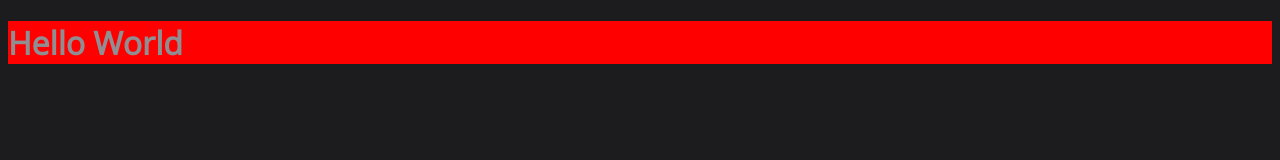
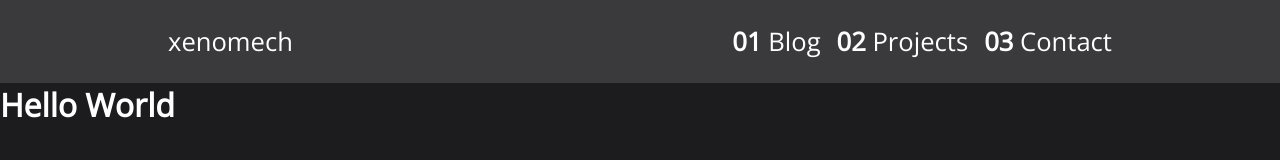
Before and after one commit to xenomech/MySpot, a Gatsby site: page / in a window 1280 px wide. Built offline with nearby package versions, Linux system fonts and the light colour scheme; Gatsby itself is replaced by a stand-in of ours.

Commit message:
🎨 Just a simple nav

```diff
--- a/gatsby-browser.js
+++ b/gatsby-browser.js
@@ -3,16 +3,16 @@ import { createGlobalStyle, ThemeProvider } from "styled-components"
 import Theme from "./src/themes/theme"
 
 const GlobalStyle = createGlobalStyle`
-  /* * {
+  * {
     box-sizing:border-box;
     margin:0;
     padding:0;
-  } */
+  }
   body,html{
     height:100%;
     font-family:${props => props.theme.font.main};
     background-color:${props => props.theme.colors.sysGrayDark6};
-    color:${props => props.theme.colors.sysGrayDark1};
+    color:white;
 
   }
 `
--- a/src/components/container.js
+++ b/src/components/container.js
@@ -1,6 +1,12 @@
 import React from "react"
 import { ContainerWrapper } from "../styles"
+import { Nav } from "./nav"
 
 export const Container = ({ children }) => {
-  return <ContainerWrapper>{children}</ContainerWrapper>
+  return (
+    <ContainerWrapper>
+      <Nav />
+      {children}
+    </ContainerWrapper>
+  )
 }
--- a/src/components/index.js
+++ b/src/components/index.js
@@ -1 +1,2 @@
 export * from "./container"
+export * from "./nav"
--- /dev/null
+++ b/src/components/nav.js
@@ -0,0 +1,26 @@
+import React from "react"
+import { NavWrapper, NavLinks } from "../styles"
+import { Link } from "gatsby"
+
+export const Nav = () => {
+  return (
+    <NavWrapper>
+      <NavLinks>
+        <Link to="/">
+          xenomech
+        </Link>
+      </NavLinks>
+      <NavLinks>
+        <Link to="/blog">
+          <strong>01 </strong>Blog
+        </Link>
+        <Link to="/projects">
+          <strong>02 </strong>Projects
+        </Link>
+        <Link to="/contact">
+          <strong>03 </strong>Contact
+        </Link>
+      </NavLinks>
+    </NavWrapper>
+  )
+}
--- a/src/styles/containerWrapper.js
+++ b/src/styles/containerWrapper.js
@@ -2,7 +2,6 @@ import styled from "styled-components"
 
 export const ContainerWrapper = styled.div`
   height: 100%;
-  background-color: red;
 
   @media ${props => props.theme.breakpoints.tablet} {
   }
--- a/src/styles/index.js
+++ b/src/styles/index.js
@@ -1 +1,2 @@
 export * from "./containerWrapper"
+export * from "./navWrapper"
--- /dev/null
+++ b/src/styles/navWrapper.js
@@ -0,0 +1,38 @@
+import styled from "styled-components"
+
+export const NavWrapper = styled.nav`
+  display: flex;
+  justify-content: space-between;
+  align-items: center;
+  flex-wrap: wrap;
+  font-size: 1.6rem;
+  padding: 1.5rem 10rem;
+  background-color: ${props => props.theme.colors.sysGrayDark4};
+  @media ${props => props.theme.breakpoints.tablet} {
+    font-size: 1.4rem;
+    padding: 1.5rem 1rem;
+  }
+  @media ${props => props.theme.breakpoints.mobile} {
+    padding: 1.5rem 0.5rem;
+  }
+`
+export const NavLinks = styled.div`
+  display: inline;
+  & a {
+    text-decoration: none;
+    color: white;
+    padding: 0rem 0.5rem;
+    transition: color 0.3s ease;
+  }
+
+  & a:hover,
+  a:focus {
+    color: ${props => props.theme.colors.sysBlueDark};
+  }
+
+  @media ${props => props.theme.breakpoints.mobile} {
+    font-size: 1.4rem;
+    flex: none;
+    padding-top: 0.2rem;
+  }
+`
```
